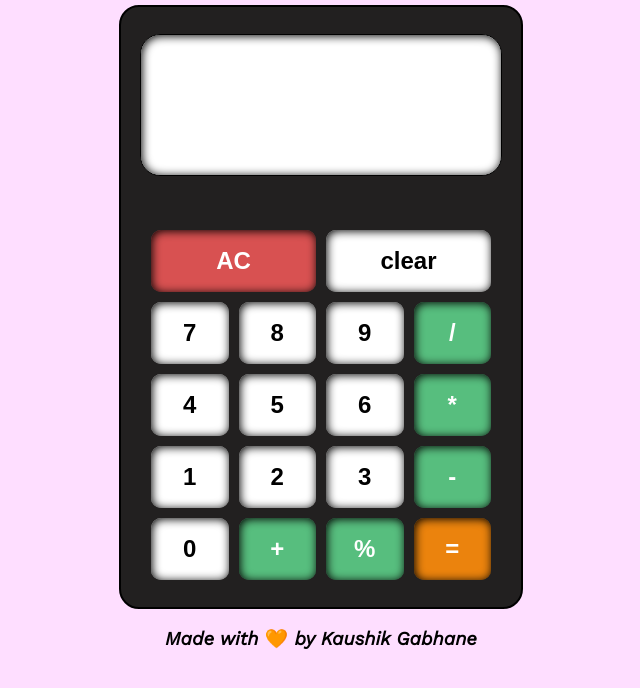
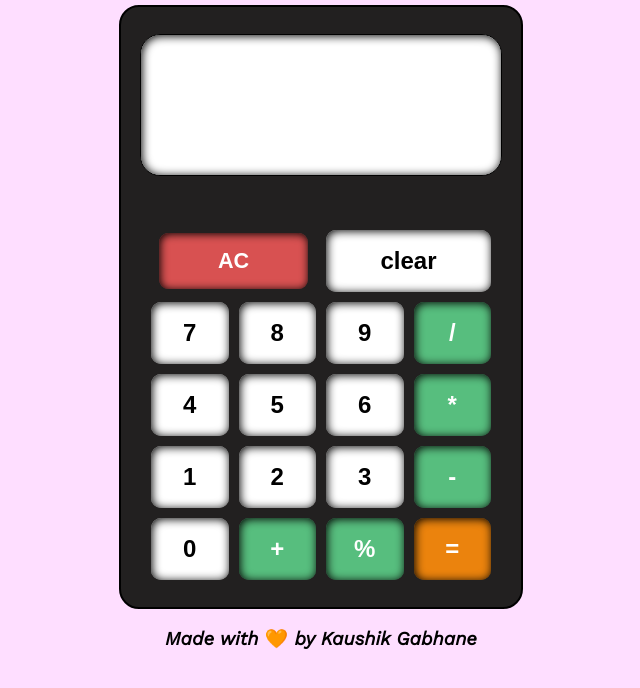
Before and after one commit to kaushikgabhane/myHobbyProj., a plain HTML site: page Calculator/index.html in a window 1280 px wide. Both pictures are taken after a click on the button "AC". Shown: the whole page, without its empty margins (319-959 px from the left). Drawn offline with nearby package versions, Linux system fonts and the light colour scheme.

Commit message:
Calculator project bg for buttons added

```diff
--- a/Calculator/script.js
+++ b/Calculator/script.js
@@ -9,6 +9,7 @@ const  screen = document.querySelector('.screen');
 arr.forEach((btn) => {
 
     btn.addEventListener("click", (e) => {
+
         let x = e.target;
         if (x.innerText == '=') {
             value = eval(value);
--- a/Calculator/style.css
+++ b/Calculator/style.css
@@ -67,6 +67,11 @@ body{
     cursor: pointer;
 
 }
+.calc-btns:focus{
+    transform: scale(0.9);
+    transition: 0.2s ease-in-out ;
+    background-color: #a1c9e0;
+}
 .btn-oprt{
     background-color: #57be7e;
     color: #fff;
```
